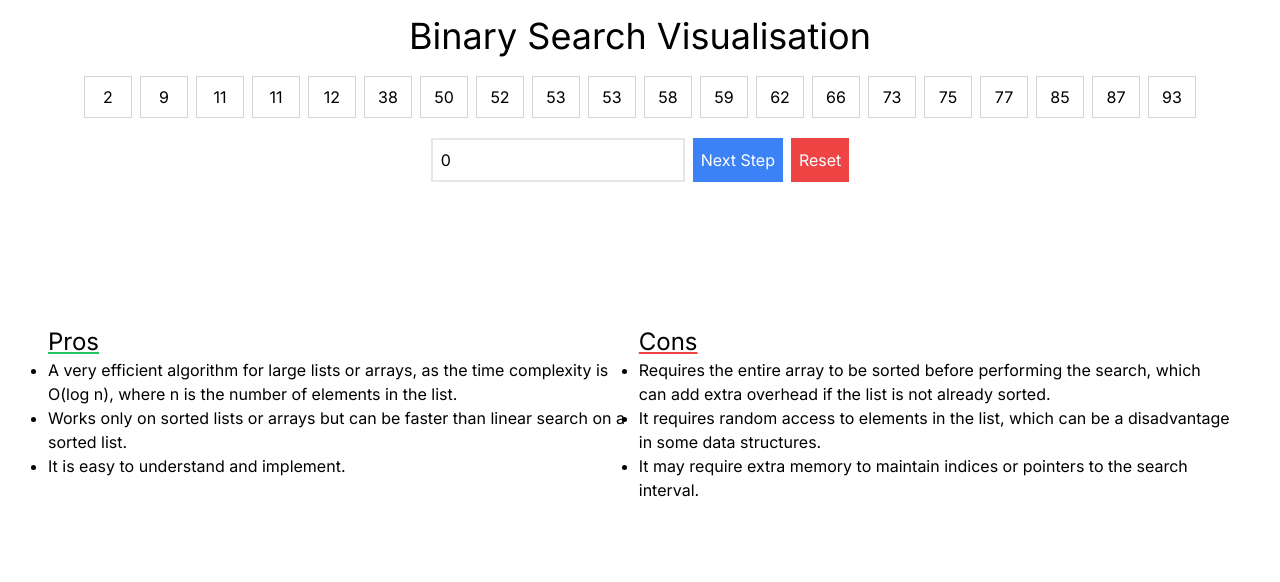
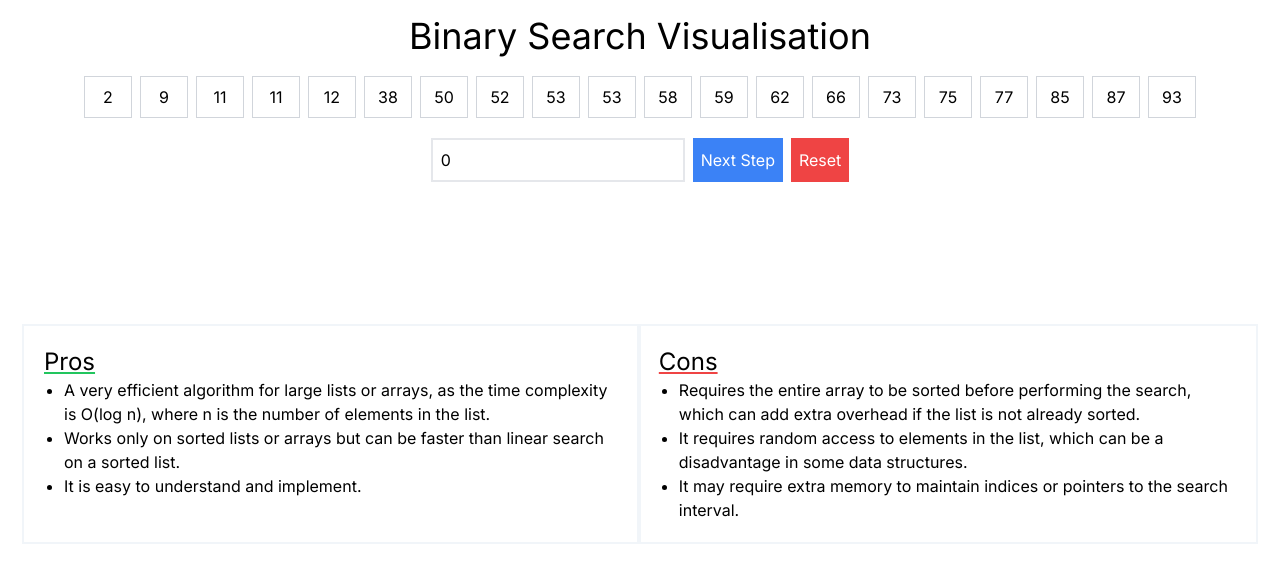
Before and after one commit to hybrid1ze/search-sort-visualiser, a Next.js app in the folder search-sort-visualiser/: page /search/BinarySearch in a window 1280 px wide. Shown: the top 582 px of the page. Built offline with nearby package versions, Linux system fonts and the light colour scheme.

Commit message:
Update styling and indentation in BinarySearch page

```diff
--- a/search-sort-visualiser/src/app/search/BinarySearch/page.tsx
+++ b/search-sort-visualiser/src/app/search/BinarySearch/page.tsx
@@ -88,10 +88,10 @@ const BinarySearch = () => {
           Reset
         </button>
       </div>
-      <div className="flex flex-row justify-between pt-32 px-8 ">
-        <div>
+      <div className="flex flex-row justify-between pt-32 px-2  ">
+        <div className="outline outline-2 outline-slate-100 p-5">
           <span className="underline decoration-green-500 text-2xl">Pros</span>
-          <ul className="list-disc">
+          <ul className="list-disc pl-5">
             <li>
             A very efficient algorithm for large lists or arrays, as the time complexity is O(log n), where n is the number of elements in the list.
             </li>
@@ -103,9 +103,9 @@ const BinarySearch = () => {
             </li>
           </ul>
         </div>
-        <div>
+        <div className="outline outline-2 outline-slate-100 p-5">
         <span className="underline decoration-red-500 text-2xl">Cons</span>
-        <ul className="list-disc">
+        <ul className="list-disc pl-5">
           <li>
           Requires the entire array to be sorted before performing the search, which can add extra overhead if the list is not already sorted.
           </li>
```
